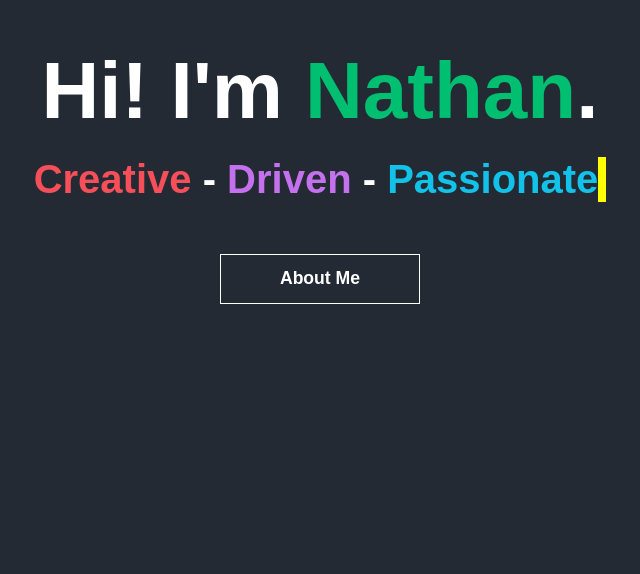
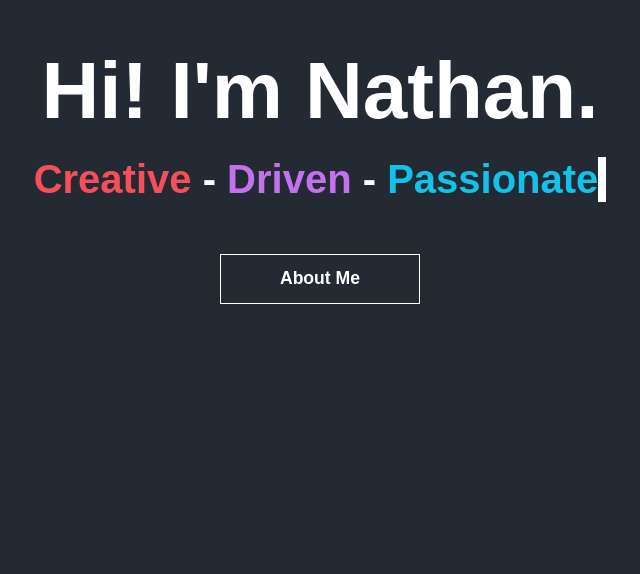
Before and after one commit to NJBLAGA/Portfolio-V2, a React (Create React App) app: page / in a window 1280 px wide. Shown: the part 226-800 px from the top of the page, without its empty margins (320-960 px from the left). Built offline with nearby package versions, Linux system fonts and the light colour scheme.

Commit message:
Added Projects Content

```diff
--- a/src/components/styled-components/About.js
+++ b/src/components/styled-components/About.js
@@ -3,7 +3,6 @@ import styled from "styled-components";
 export const AboutContainer = styled.div`
   color: black;
   padding: 70px 0;
-
   @media screen and (max-width: 768px) {
     padding: 40px 0;
   }
--- a/src/components/styled-components/Landing.js
+++ b/src/components/styled-components/Landing.js
@@ -82,7 +82,7 @@ export const Landing1 = styled.h1`
 `;
 
 export const Landing1Name = styled.p`
-  color: #01bf71;
+  color: #fff;
   display: inline;
 `;
 
@@ -95,7 +95,7 @@ export const LandingP = styled.div`
   text-align: center;
 
   overflow: hidden;
-  border-right: 0.2em solid #ffff00;
+  border-right: 0.2em solid #fff;
   white-space: nowrap;
   margin: 0 auto;
   animation: typing 3.5s steps(30, end), 0.75s step-end infinite;
```
